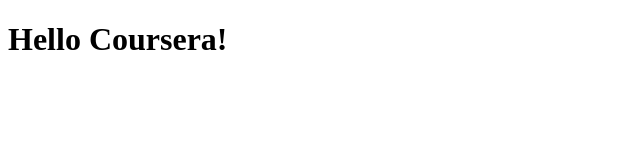
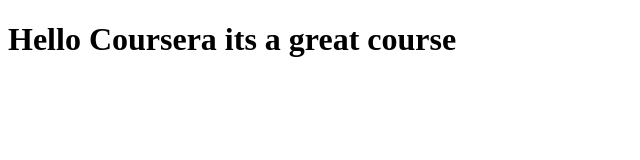
Before and after one commit to Pap23/Coursera-Test, a plain HTML site: page site/index.html in a window 1280 px wide. Shown: the whole page, without its empty margins (0-640 px from the left). Drawn offline with Linux system fonts and the light colour scheme.

Commit message:
Small addition to our page content.

```diff
--- a/site/index.html
+++ b/site/index.html
@@ -4,6 +4,6 @@
 	<title>Hello Coursera!</title>
 </head>
 <body>
-<h1>Hello Coursera!<h1>
+<h1>Hello Coursera its a great course<h1>
 </body>
 </html>
```
